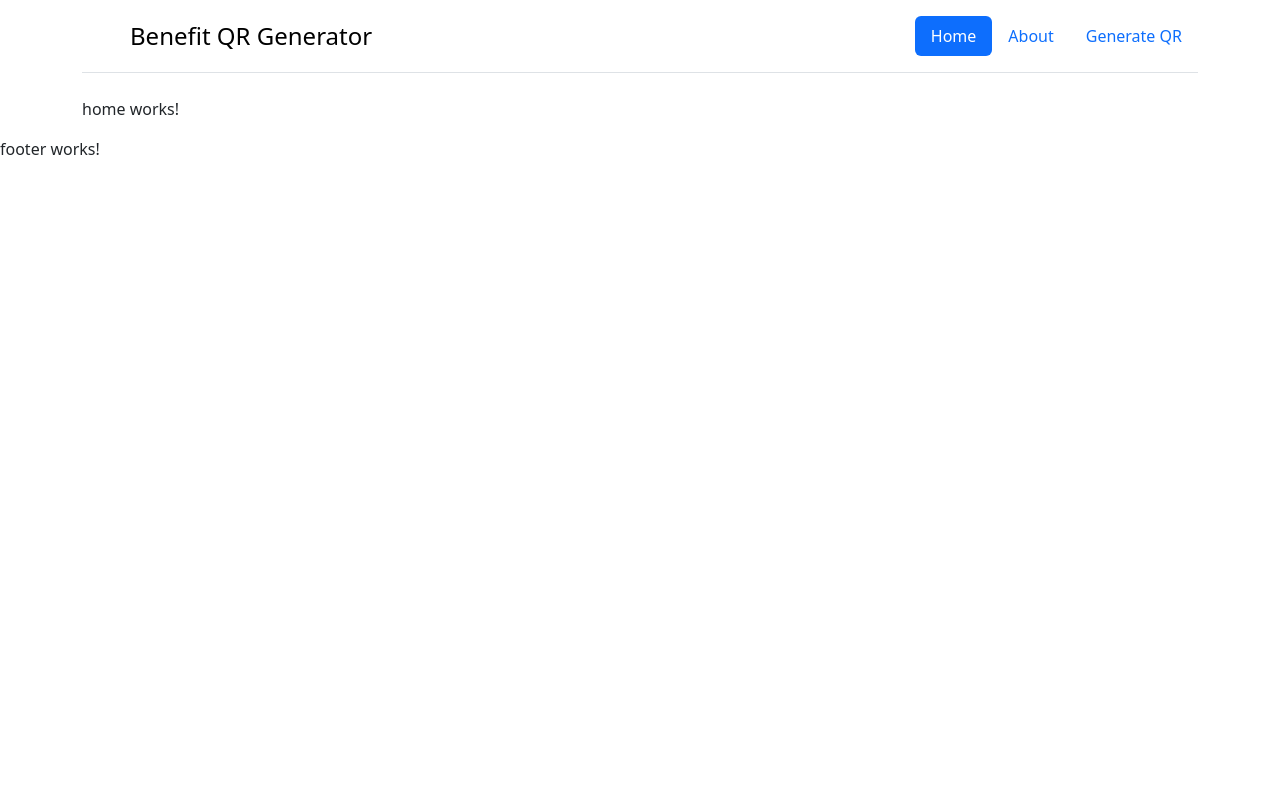
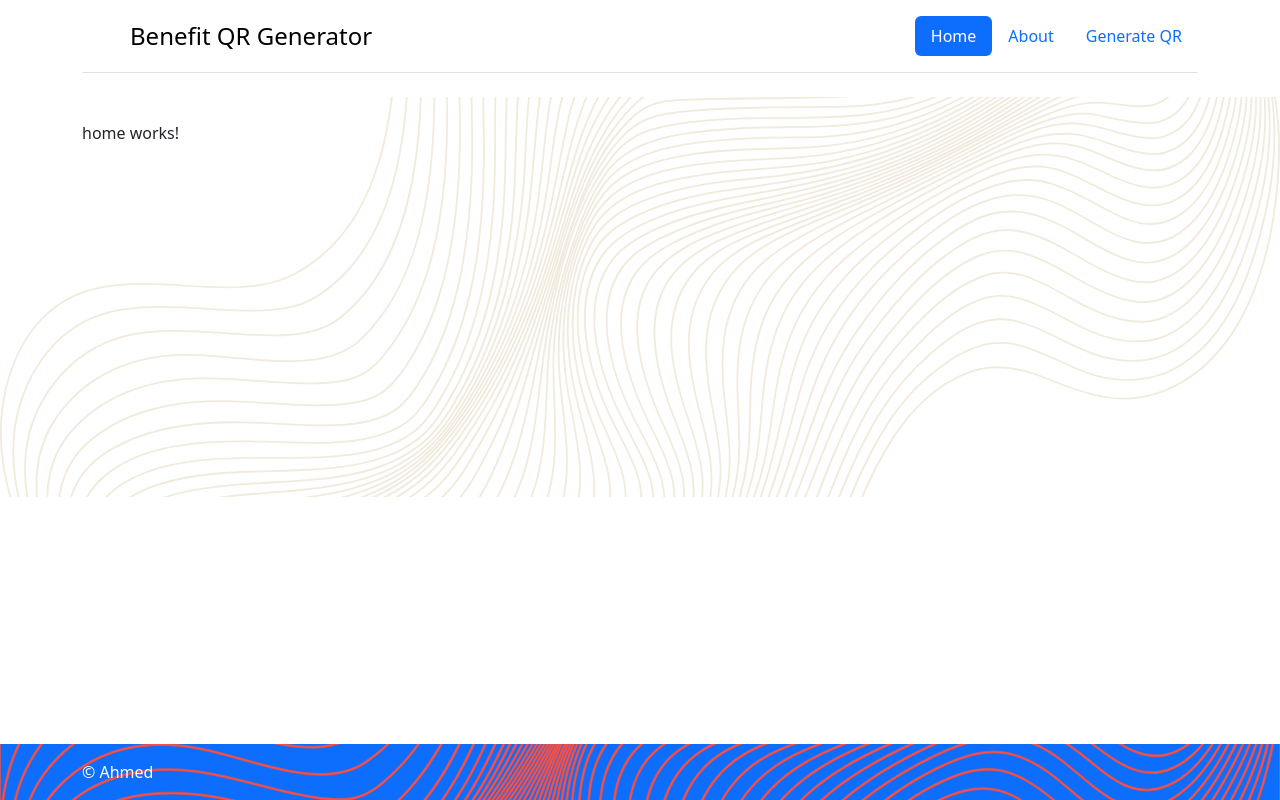
Before and after one commit to ahmedaatif/benefit-qr-generator, an Angular app: page /home in a window 1280 px wide. Built offline with nearby package versions, Linux system fonts and the light colour scheme.

Commit message:
base design of body and footer

```diff
--- a/src/app/app.component.html
+++ b/src/app/app.component.html
@@ -1,5 +1,9 @@
-<app-header></app-header>
-<div class="container">
-    <router-outlet />
+<div class="d-flex flex-column min-vh-100">
+    <app-header></app-header>
+    <div class="wavy-bg py-4">
+        <div class="container">
+            <router-outlet />
+        </div>
+    </div>
+    <app-footer class="mt-auto"></app-footer>
 </div>
-<app-footer></app-footer>
--- a/src/app/app.component.scss
+++ b/src/app/app.component.scss
@@ -0,0 +1,7 @@
+.wavy-bg {
+    background-image: url('/assets/Wavy-Body.svg');
+    background-position: center;
+    background-repeat: no-repeat;
+    background-size: cover;
+    min-height: 50vh;
+}
--- a/src/app/layout/footer/footer.component.html
+++ b/src/app/layout/footer/footer.component.html
@@ -1 +1,21 @@
-<p>footer works!</p>
+<footer class="wavy-bg-footer bg-primary d-flex flex-wrap justify-content-between align-items-center py-3 mt-4">
+    <div class="container">
+        <div class="col-md-4 d-flex align-items-center">
+            <!-- <a href="/" class="mb-3 me-2 mb-md-0 text-body-secondary text-decoration-none lh-1">
+            <svg class="bi" width="30" height="24">
+                <use xlink:href="#bootstrap"></use>
+            </svg>
+        </a> -->
+            <span class="mb-3 mb-md-0 text-white">© {{year}} Ahmed</span>
+        </div>
+
+        <!-- <ul class="nav col-md-4 justify-content-end list-unstyled d-flex">
+        <li class="ms-3">
+            <a class="text-body-secondary" href="#">
+                test
+            </a>
+        </li>
+    </ul> -->
+    </div>
+
+</footer>
--- a/src/app/layout/footer/footer.component.scss
+++ b/src/app/layout/footer/footer.component.scss
@@ -0,0 +1,6 @@
+.wavy-bg-footer {
+    background-image: url('/assets/Wavy-Footer.svg');
+    background-position: center;
+    background-repeat: no-repeat;
+    background-size: cover;
+}
```
Also changed, not shown: public/assets/Wavy-Body.svg (added), public/assets/Wavy-Footer.svg (added).
